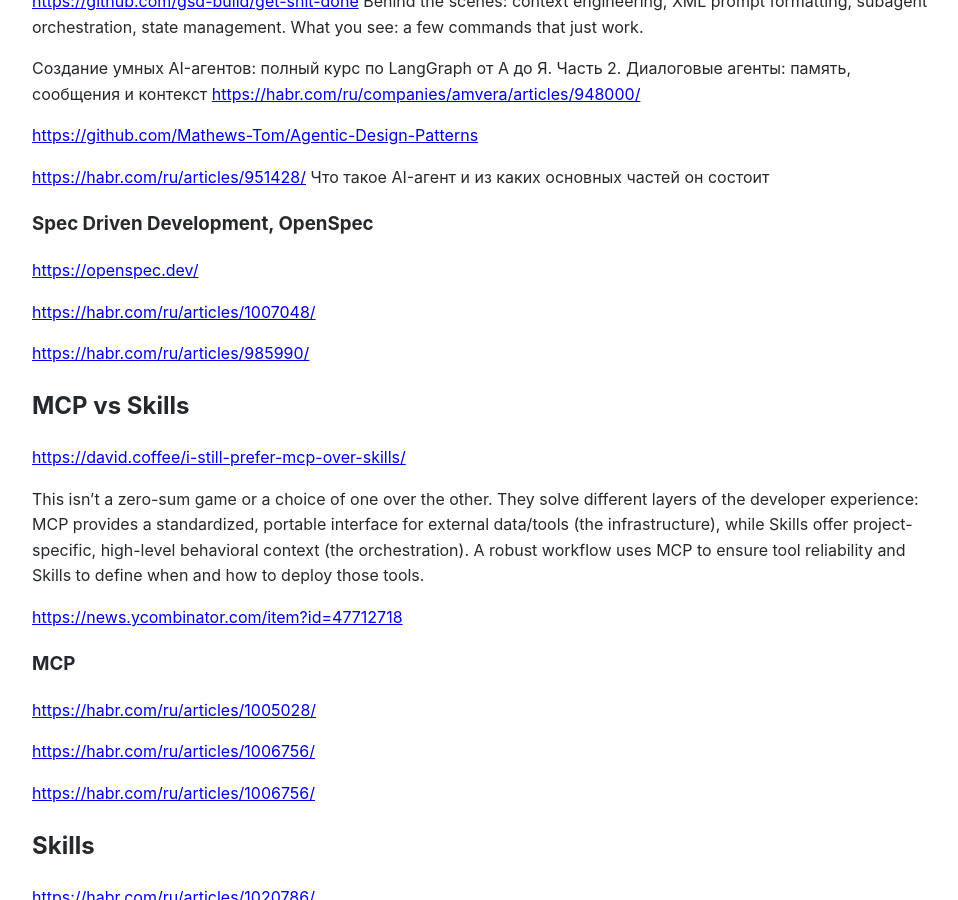
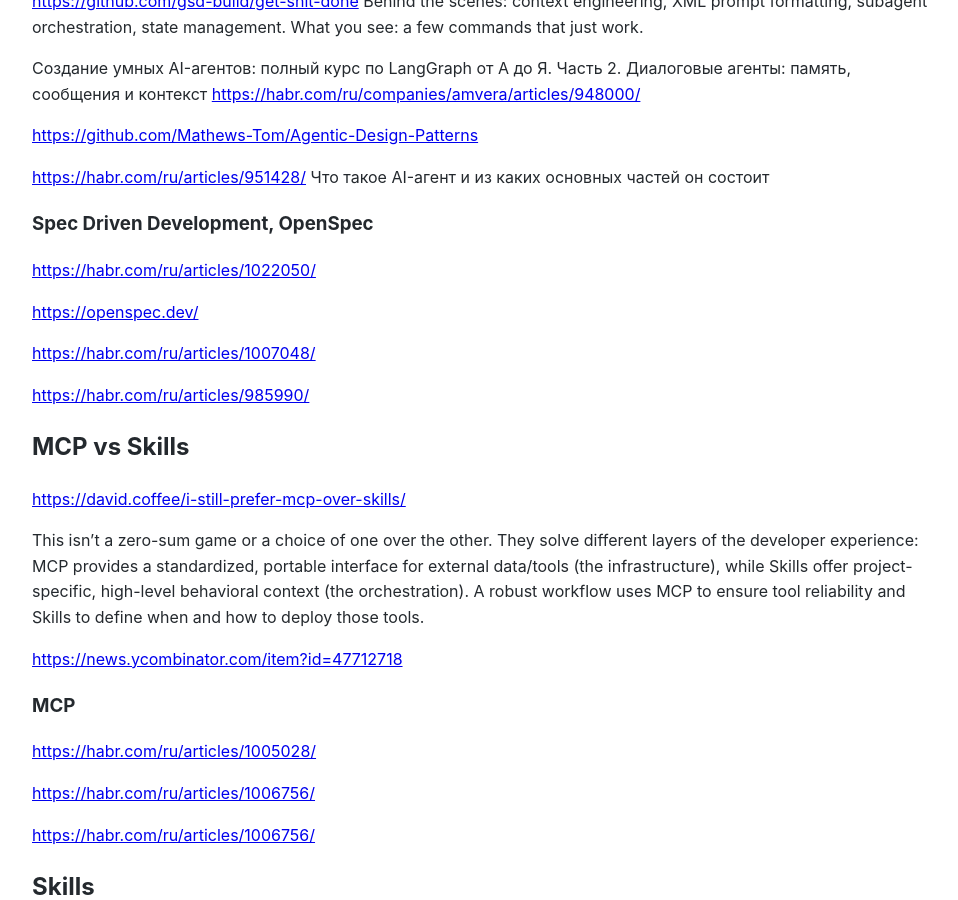
Before and after one commit to Michael-Lubinsky/michael-lubinsky.github.com, a Jekyll site: the page built from ml/agent.md, in a window 1280 px wide and 900 px high, scrolled down 1320 px. Shown: the whole window, without its empty margins (158-1116 px from the left). Built offline with Jekyll 4.4.1, drawn with Linux system fonts in a browser that asks for light colours; our own code applies the rules of GitHub Pages for plain Markdown files.

Commit message:
Update agent.md

```diff
--- a/ml/agent.md
+++ b/ml/agent.md
@@ -68,6 +68,8 @@
 <https://habr.com/ru/articles/951428/> Что такое AI-агент и из каких основных частей он состоит
 
 ### Spec Driven Development, OpenSpec
+
+<https://habr.com/ru/articles/1022050/>
 
 <https://openspec.dev/>
 
```
